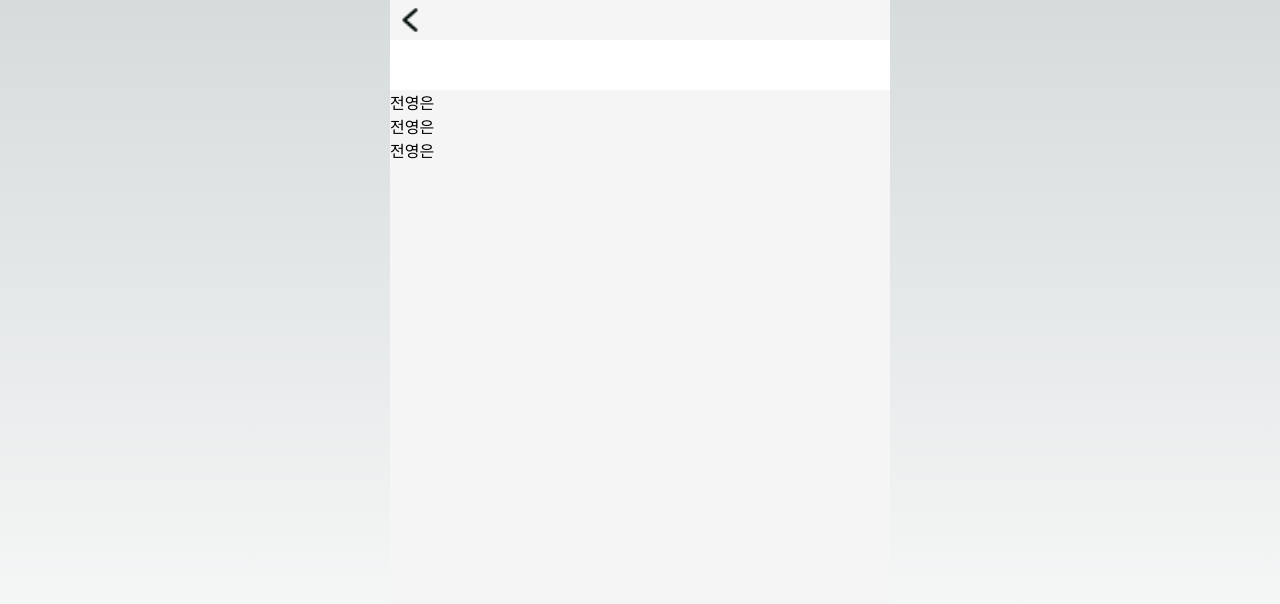
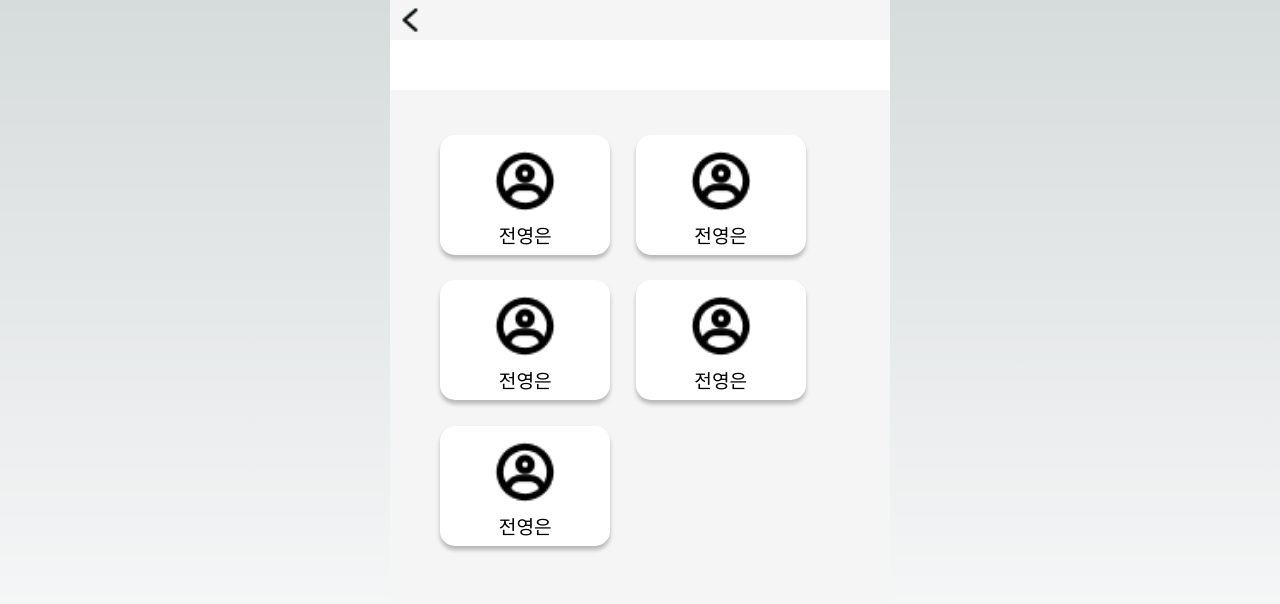
Before and after one commit to Capstone-2024-1/frontend, a Next.js app: page /group in a window 1280 px wide. Shown: the top 604 px of the page. Built offline with nearby package versions, Linux system fonts and the light colour scheme.

Commit message:
feat: 멤버 카드 구현 (#13)

```diff
--- a/src/components/group/Group.tsx
+++ b/src/components/group/Group.tsx
@@ -3,10 +3,16 @@ import { Box, CardMedia } from '@mui/material';
 import { useSearchParams } from 'next/navigation';
 import React from 'react'
 import Member from './Member';
+import { useRouter } from 'next/router';
 
 const Group = () => {
+  const router = useRouter();
   const params = useSearchParams();
   const groupName = params.get('name');
+
+  const handleBack = () => {
+    router.push('/home');
+  }
   return (
     <Box sx={containerStyle}>
       <Box sx={backBoxStyle}>
@@ -15,16 +21,21 @@ const Group = () => {
           image={'/images/arrow-left.png'}
           title="profile"
           sx={backStyle}
+          onClick={handleBack}
           />
       </Box>
       <Box sx={groupNameStyle}>
         {groupName}
       </Box>
 
-      <Box sx={memberBoxStyle}>
-        <Member profile={'/images/myBlack.png'} name={'전영은'}/>
-        <Member profile={'/images/myBlack.png'} name={'전영은'}/>
-        <Member profile={'/images/myBlack.png'} name={'전영은'}/>
+      <Box sx={centerAlignBoxStyle}>
+        <Box sx={memberBoxStyle}>
+          <Member profile={'/images/myBlack.png'} name={'전영은'}/>
+          <Member profile={'/images/myBlack.png'} name={'전영은'}/>
+          <Member profile={'/images/myBlack.png'} name={'전영은'}/>
+          <Member profile={'/images/myBlack.png'} name={'전영은'}/>
+          <Member profile={'/images/myBlack.png'} name={'전영은'}/>
+        </Box>
       </Box>
     </Box>
   )
@@ -57,8 +68,19 @@ const groupNameStyle = {
   fontSize: '1.875rem',
   fontWeight: 'bold',
   paddingLeft: '1rem',
+  marginBottom: '2rem',
 };
 
 const memberBoxStyle = {
+  display: 'flex',
+  flexDirection: 'row',
+  flexWrap: 'wrap',
+  justifyContent: 'flex-start',
+  width: '85%',
+};
 
+const centerAlignBoxStyle = {
+  display: 'flex',
+  justifyContent: 'center',
+  alignItems: 'center',
 }
--- a/src/components/group/Member.tsx
+++ b/src/components/group/Member.tsx
@@ -1,9 +1,44 @@
+import { Box, CardMedia } from '@mui/material'
 import React from 'react'
 
 const Member = ({profile, name}: {profile:string, name: string}) => {
   return (
-    <div>{name}</div>
+    <Box sx={memberContainer}>
+      <CardMedia
+          component="img"
+          image={profile}
+          title="profile"
+          sx={profileStyle}
+          />
+      {name}
+    </Box>
   )
 }
 
-export default Member
+export default Member;
+
+const memberContainer = {
+  width: '40%',
+  height: '120px',
+  bgcolor: 'white',
+  margin: '3%',
+
+  display: 'flex',
+  flexDirection: 'column',
+  justifyContent: 'center',
+  alignItems: 'center',
+  boxShadow: '0px 4px 4px 0px rgba(0, 0, 0, 0.25)',
+  borderRadius: '0.9375rem',
+
+  fontFamily: 'Inter',
+  fontSize: '1.2rem',
+  fontStyle: 'normal',
+  fontWeight: '400',
+  lineHeight: 'normal',
+}
+
+const profileStyle = {
+width: '60px',
+height: '60px',
+margin: '10px',
+}
```
